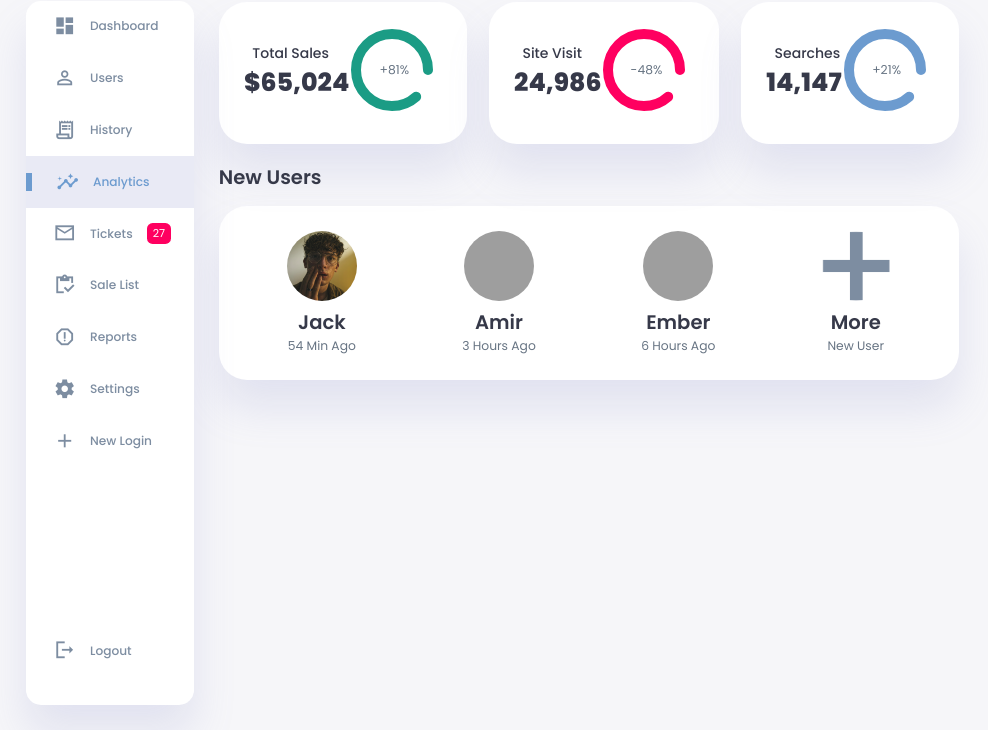
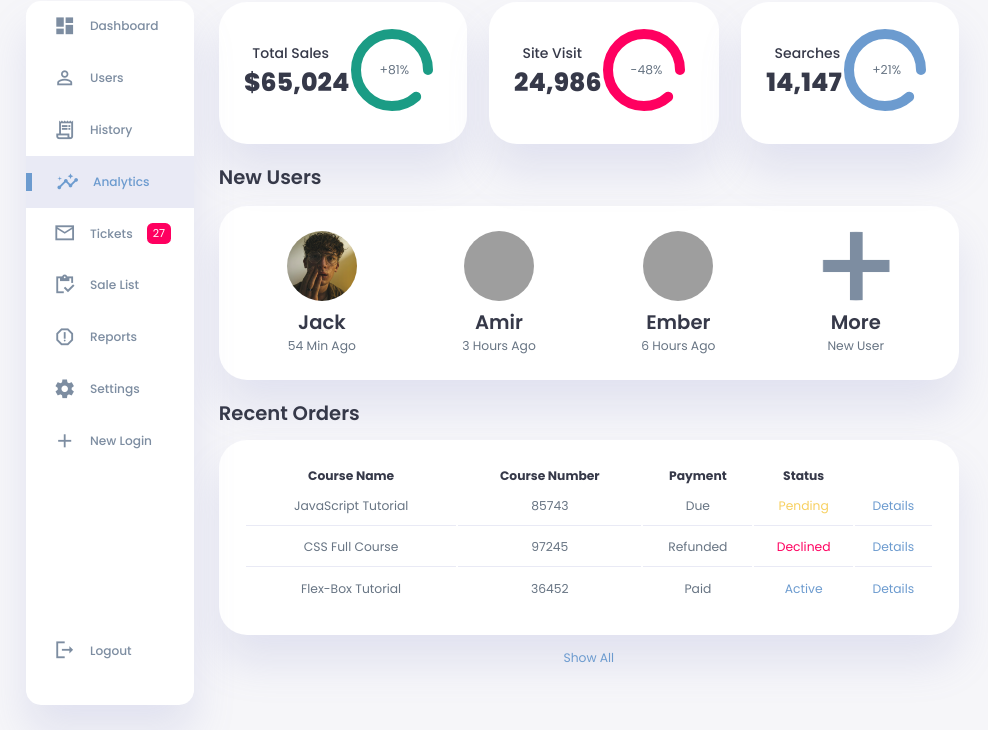
Before and after one commit to Mateus-Castellar/admin-dashboard, a plain HTML site: page index.html in a window 1280 px wide. Shown: the part 70-800 px from the top of the page, without its empty margins (0-988 px from the left). Drawn offline with Linux system fonts and the light colour scheme; grey boxes are pictures that could not be loaded.

Commit message:
✨ recent orders section

```diff
--- a/index.html
+++ b/index.html
@@ -161,6 +161,26 @@
           </div>
         </div>
         <!-- end new user's -->
+
+        <!-- orders table -->
+        <div class="recent-orders">
+          <h2>Recent Orders</h2>
+
+          <table>
+            <thead>
+              <tr>
+                <th>Course Name</th>
+                <th>Course Number</th>
+                <th>Payment</th>
+                <th>Status</th>
+                <th></th>
+              </tr>
+            </thead>
+            <tbody></tbody>
+          </table>
+          <a href="#">Show All</a>
+        </div>
+        <!-- end orders table -->
       </main>
       <!-- end main content -->
     </div>
--- a/index.js
+++ b/index.js
@@ -0,0 +1,19 @@
+Orders.forEach((order) => {
+  const tr = document.createElement("tr");
+  const trContent = `
+    <td>${order.productName}</td>
+    <td>${order.productNumber}</td>
+    <td>${order.paymentStatus}</td>
+    <td class="${
+      order.status === "Declined"
+        ? "danger"
+        : order.status === "Pending"
+        ? "warning"
+        : "primary"
+    }">${order.status}</td>
+    <td class="primary">Details</td>
+  `;
+
+  tr.innerHTML = trContent;
+  document.querySelector("table tbody").appendChild(tr);
+});
--- a/styles.css
+++ b/styles.css
@@ -339,3 +339,42 @@ main .new-users .user-list .user img {
   margin-bottom: 0.4rem;
   border-radius: 50%;
 }
+
+main .recent-orders {
+  margin-top: 1.3rem;
+}
+
+main .recent-orders h2 {
+  margin-bottom: 0.8rem;
+}
+
+main .recent-orders table {
+  background-color: var(--color-white);
+  width: 100%;
+  padding: var(--card-padding);
+  text-align: center;
+  box-shadow: var(--box-shadow);
+  border-radius: var(--card-border-radius);
+  transition: all 0.3s ease;
+}
+
+main .recent-orders table:hover {
+  box-shadow: none;
+}
+
+main table tbody td {
+  height: 2.8rem;
+  border-bottom: 1px solid var(--color-light);
+  color: var(--color-dark-variant);
+}
+
+main table tbody tr:last-child td {
+  border: none;
+}
+
+main .recent-orders a {
+  text-align: center;
+  display: block;
+  margin: 1rem auto;
+  color: var(--color-primary);
+}
```
